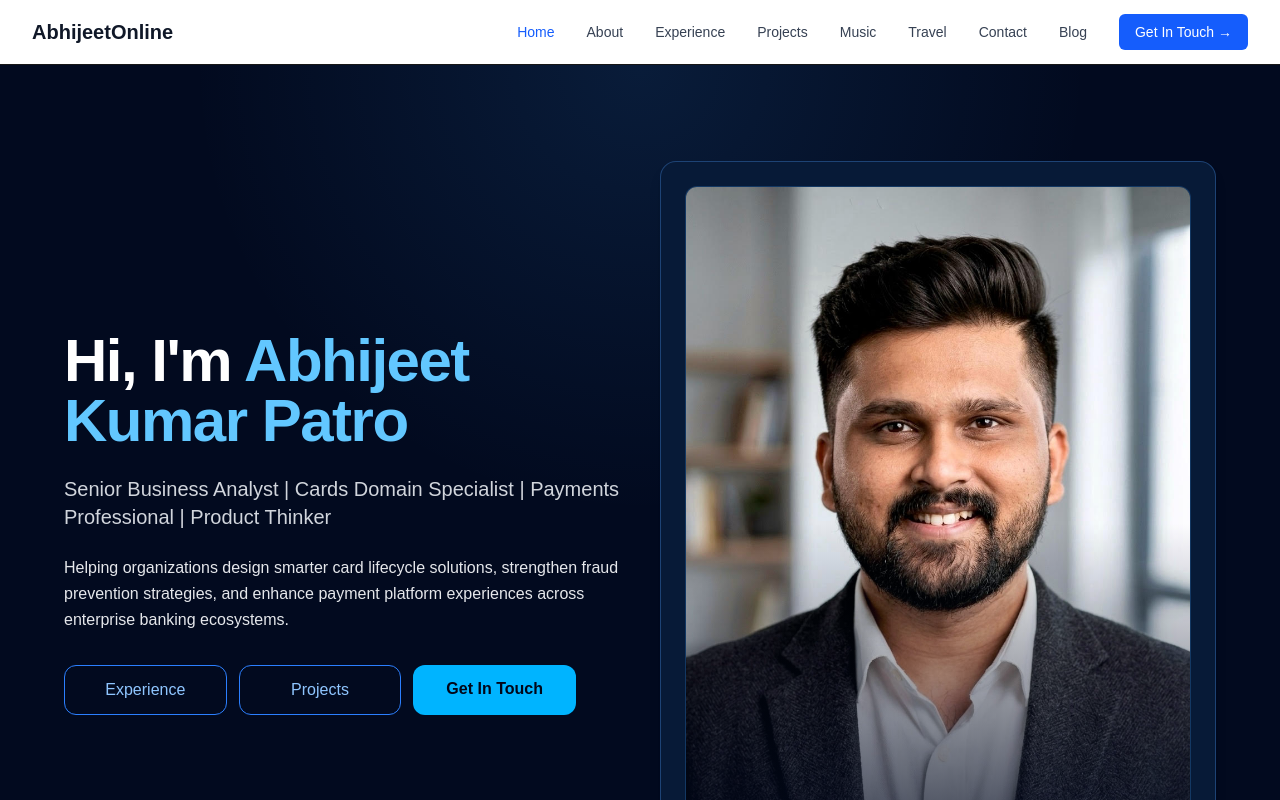
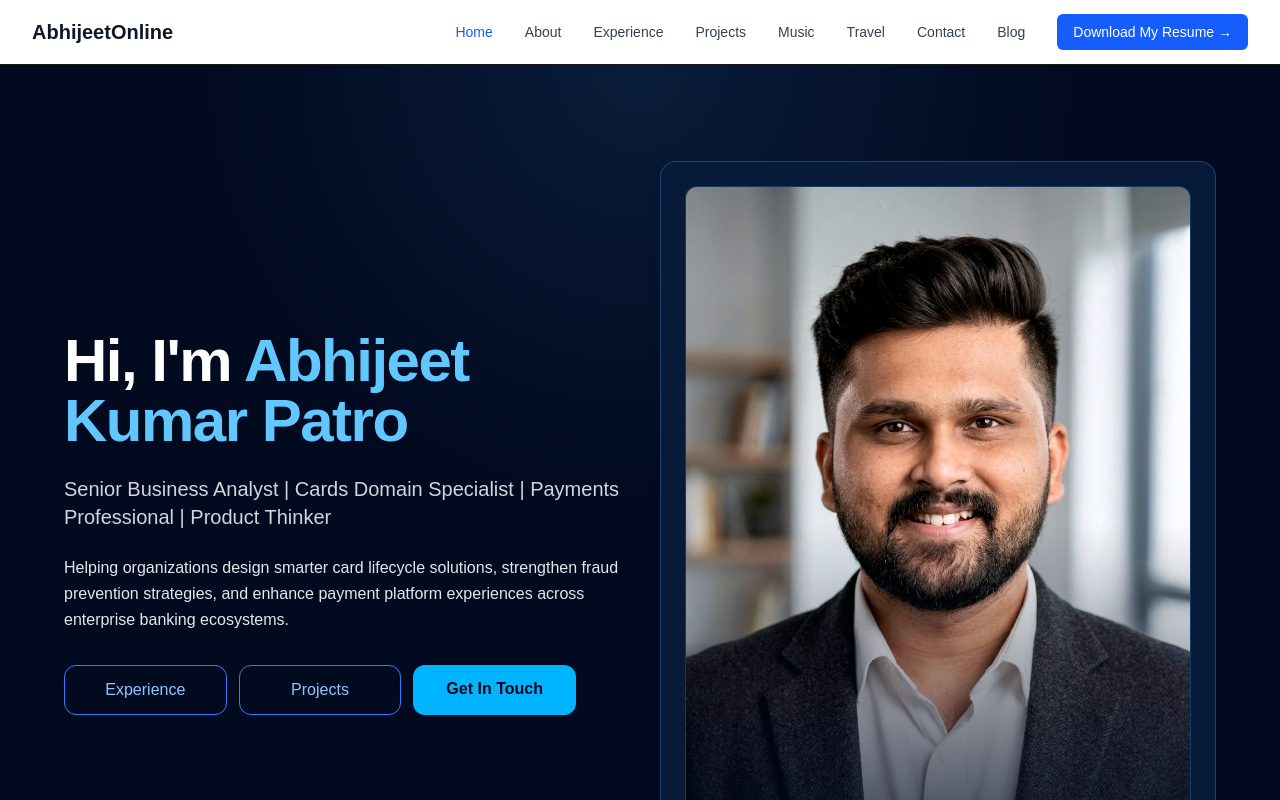
Before and after one commit to AbhijeetKumarPatro/abhijeetonline, a Next.js app: page / in a window 1280 px wide. Shown: the top 800 px of the page. Built offline with nearby package versions, Linux system fonts and the light colour scheme; no server answers.

Commit message:
Replace Get In Touch button with Download My Resume button

```diff
--- a/components/Navbar.tsx
+++ b/components/Navbar.tsx
@@ -56,10 +56,12 @@ export default function Navbar() {
             </div>
 
             <a
-              href="#contact"
+              href="/abhijeet-patro-resume.pdf"
+              target="_blank"
+              rel="noopener noreferrer"
               className="bg-blue-600 text-white px-4 py-2 rounded-md text-sm font-medium hover:bg-blue-700 transition-colors"
             >
-              Get In Touch →
+              Download My Resume →
             </a>
           </div>
         </div>
```
Also changed, not shown: 1 other file (tests, documents, lock files or other folders).
